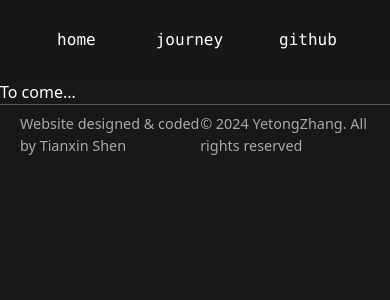
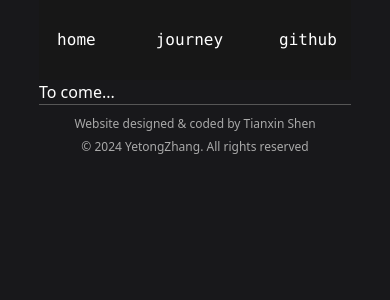
Before and after one commit to tianxin-shen/yetongzhang-space, a Next.js app in the folder ytspace/: page / in a window 390 px wide. Shown: the top 300 px of the page. Built offline with nearby package versions, Linux system fonts and the light colour scheme.

Commit message:
add footer

```diff
--- a/ytspace/src/app/components/footer.tsx
+++ b/ytspace/src/app/components/footer.tsx
@@ -21,25 +21,23 @@ export default function Footer() {
   return (
     <footer>
       <div
+        className="flex items-center flex-col gap-[0.3125em] p-[0.625rem] md:flex-row md:justify-between md:h-[3.75em] md:p-[1.25em]"
         style={{
           borderTop: "1px solid " + BORDER,
-          display: "flex",
-          height: "3.75em",
-          padding: "1.25em",
-          justifyContent: "space-between",
-          alignItems: "center",
-          alignSelf: "stretch",
         }}
       >
         <span
+          className="md:text-[0.9rem] text-[0.75rem]"
           style={{
             color: SUBSUBTEXT,
-            fontSize: "0.9rem",
           }}
         >
           Website designed & coded by Tianxin Shen
         </span>
-        <span style={{ color: SUBSUBTEXT, fontSize: "0.9rem" }}>
+        <span
+          className="md:text-[0.9rem] text-[0.75rem]"
+          style={{ color: SUBSUBTEXT }}
+        >
           © 2024 YetongZhang. All rights reserved
         </span>
       </div>
```
